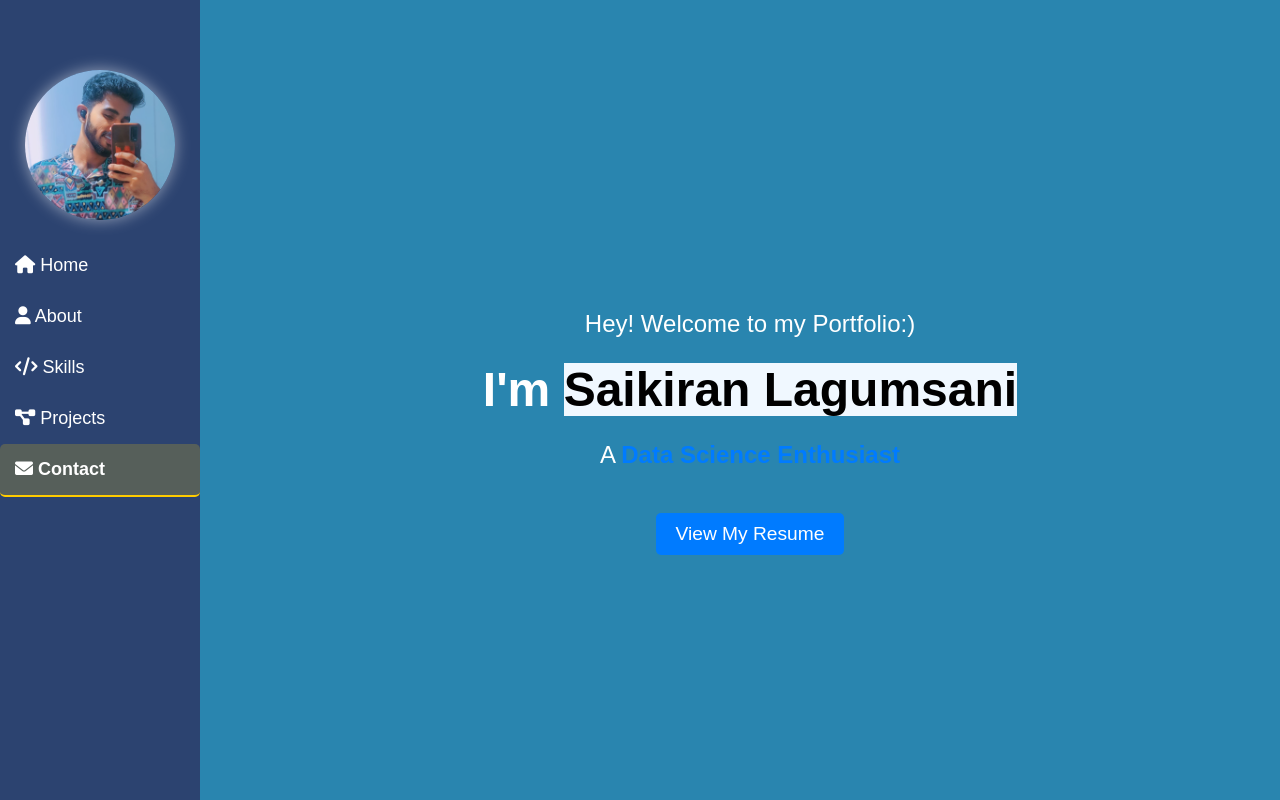
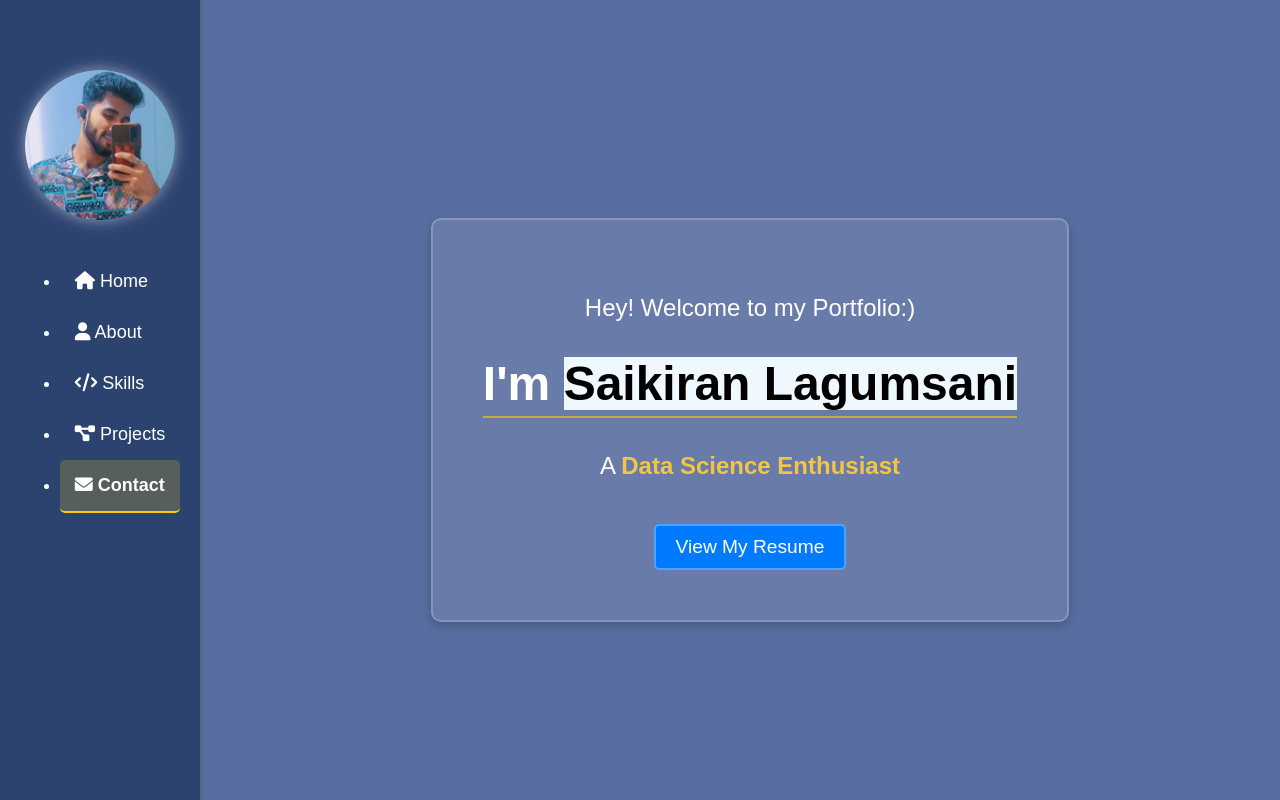
Before and after one commit to saikiranlagumsani/Portfolio, a plain HTML site: page index.html in a window 1280 px wide. Shown: the top 800 px of the page. Drawn offline with Linux system fonts and the light colour scheme; no server answers.

Commit message:
Changed some CSS and added borders to all the sections

```diff
--- a/styling.css
+++ b/styling.css
@@ -58,7 +58,7 @@ body {
     font-family: 'Poppins', sans-serif;
     margin: 0;
     padding: 0;
-    background-color: rgb(41, 133, 175);
+    background-color:rgb(88, 110, 160);
     color: white;
     overflow-x: hidden;
     display: flex;
@@ -91,7 +91,7 @@ body {
     display: block;
 }
 
-.profile-pic:hover {
+/* .profile-pic:hover {
     transform: scale(1.1);
 }
 
@@ -103,7 +103,7 @@ body {
 /* Profile Picture Inside Main Content */
 #content-profile {
     display: none;
-}
+} */
 
 /* Navbar Links */
 .sidebar ul {
@@ -249,7 +249,7 @@ nav ul li a.active {
 /* scrolling text */
 #changing-text {
     font-weight: bold;
-    color: #007BFF; /* Change color if needed */
+    color: #f4c542; /* Change color if needed */
     transition: opacity 0.5s ease-in-out;
 }
 
@@ -507,3 +507,72 @@ nav ul li a.active {
     height: 16px;
     fill: white;
 }
+
+
+
+/* General Styling */
+section {
+    border: 2px solid rgba(255, 255, 255, 0.2); /* Soft white border */
+    border-radius: 10px;
+    padding: 50px;
+    margin: 20px;
+    background: rgba(255, 255, 255, 0.1);
+    box-shadow: 0px 4px 10px rgba(0, 0, 0, 0.2);
+}
+
+/* Adding a subtle glow effect to the sections */
+section:hover {
+    box-shadow: 0px 5px 15px rgba(255, 255, 255, 0.3);
+    transition: all 0.3s ease-in-out;
+}
+
+/* Sidebar styling */
+.sidebar {
+    border-right: 3px solid rgba(255, 255, 255, 0.2);
+}
+
+/* Highlighting headings */
+h1, h2 {
+    border-bottom: 2px solid rgba(255, 204, 0, 0.6); /* Yellow highlight */
+    padding-bottom: 5px;
+    display: inline-block;
+}
+
+/* Navbar Links */
+.sidebar ul li a {
+    border-radius: 5px;
+    transition: all 0.3s ease-in-out;
+}
+
+.sidebar ul li a:hover {
+    background: #a18206;
+    color: #fff;
+    transform: scale(1.05);
+}
+
+/* Enhancing buttons */
+.btn, .contact-btn, .readme-btn {
+    border: 2px solid rgba(255, 255, 255, 0.3);
+    transition: all 0.3s ease-in-out;
+}
+
+.btn:hover, .contact-btn:hover, .readme-btn:hover {
+    border-color: white;
+    transform: scale(1.1);
+}
+
+/* Card styling for projects */
+.project-card {
+    border: 2px solid rgba(255, 255, 255, 0.3);
+    border-radius: 10px;
+    transition: all 0.3s ease-in-out;
+}
+
+.project-card:hover {
+    box-shadow: 0px 6px 15px rgba(255, 255, 255, 0.3);
+}
+
+/* Popup content border */
+.popup-content {
+    border: 2px solid rgba(255, 255, 255, 0.3);
+}
```
